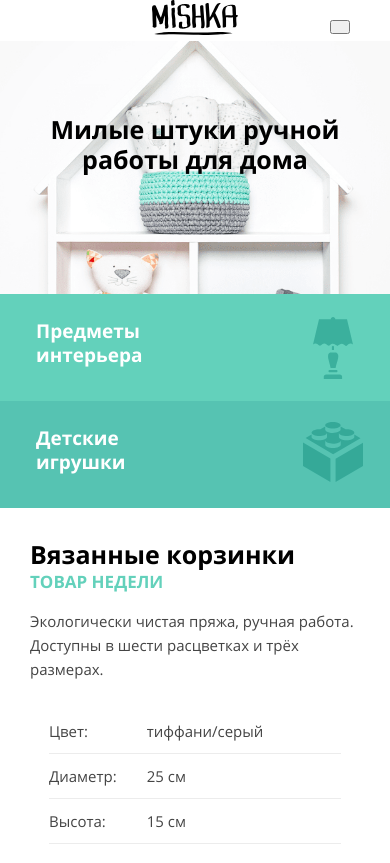
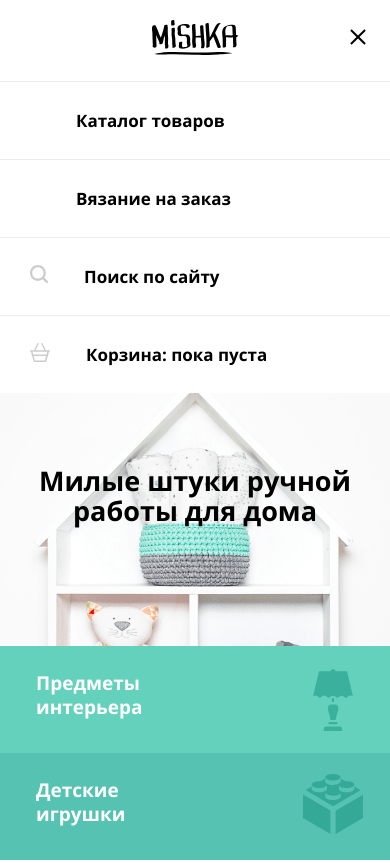
Before and after one commit to htmlacademy-adaptive/2096643-mishka-1, a website: page source/index.html in a window 390 px wide. Shown: the top 863 px of the page. Drawn offline with nearby package versions, Linux system fonts and the light colour scheme; files that its build step writes are made by us from their sources.

Commit message:
Добавляет раскрывающееся бургерное меню мобильной версии

```diff
--- a/source/index.html
+++ b/source/index.html
@@ -10,7 +10,7 @@
 
 <body class="page-body">
   <header class="main-header">
-    <nav class="nav">
+    <nav class="nav nav--opened">
       <div class="nav__logo-container">
         <a class="nav__logo">
           <svg class="main-header__logo" xmlns="http://www.w3.org/2000/svg" width="86" height="35" viewBox="0 0 86 35"
--- a/source/sass/base/variables.scss
+++ b/source/sass/base/variables.scss
@@ -7,4 +7,4 @@ $accent: #63d1bb;
 $accent-dark:#56c3b2;
 $tablet-width: 768px;
 $desktop-width: 1150px;
-$onli-mobile-width: 320px;
+$onli-mobile-width: 767px;
--- a/source/sass/blocks/nav.scss
+++ b/source/sass/blocks/nav.scss
@@ -20,6 +20,8 @@
 .nav__logo-container {
   display: flex;
   justify-content: center;
+  padding-top: 20px;
+  padding-bottom: 20px;
   box-shadow: 0 1px 0 0 v.$light-grey;
 
   @include m.tablet {
@@ -43,8 +45,12 @@
   position: absolute;
   width: 20px;
   height: 14px;
-  right: 40px;
-  top: 20px;
+  right: 22px;
+  top: 24px;
+  padding: 15px;
+  border: none;
+  background-color: transparent;
+  cursor: pointer;
 
   @include m.tablet {
     display: none;
@@ -54,7 +60,6 @@
 .nav__list {
   @include m.list-reset;
   font-weight: 700;
-  display: none;
 
   @include m.tablet {
     display: flex;
@@ -200,3 +205,53 @@
     @include m.list-reset;
   }
 }
+
+.nav--closed .nav__toggle::before {
+  position: absolute;
+  display: block;
+  content: "";
+  width: 20px;
+  height: 2px;
+  background-color: v.$dark;
+  top: 8px;
+  right: 5px;
+  box-shadow: 0 4px 0 0 v.$dark, 0 8px 0 0 v.$dark;
+}
+
+.nav--opened .nav__toggle::after {
+  position: absolute;
+  display: block;
+  content: "";
+  width: 20px;
+  height: 2px;
+  top: 12px;
+  right: 0;
+  background-color: v.$dark;
+  transform: rotate(-45deg);
+}
+
+.nav--opened .nav__toggle::before {
+  position: absolute;
+  display: block;
+  content: "";
+  width: 20px;
+  height: 2px;
+  top: 12px;
+  right: 0;
+  background-color: v.$dark;
+  transform: rotate(45deg);
+}
+
+.nav--closed .site-nav,
+.nav--closed .user-nav {
+  @include m.onli-mobile {
+    display: none;
+  }
+}
+
+.nav--opened .site-nav,
+.nav--opened .user-nav {
+  @include m.onli-mobile {
+  display: block;
+  }
+}
```
